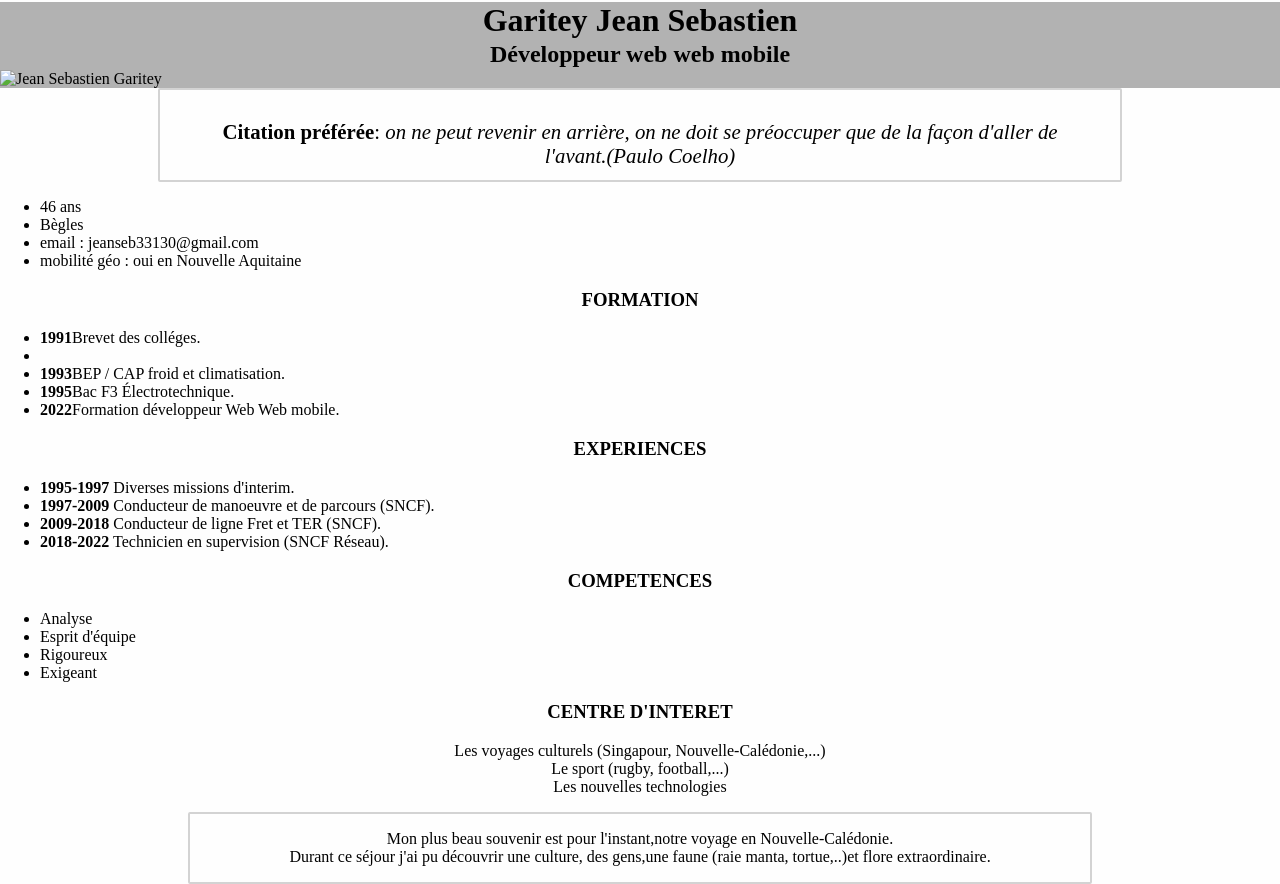
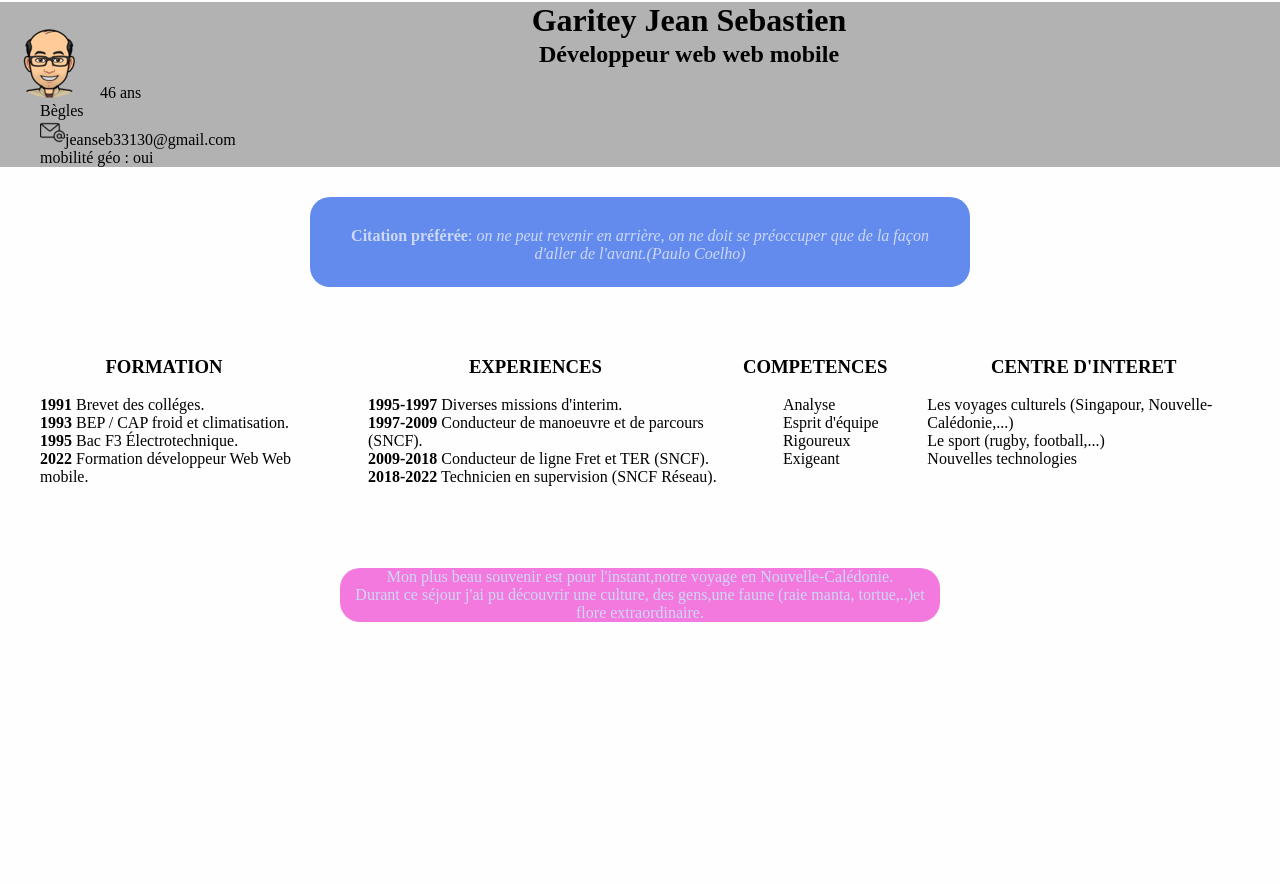
Before and after one commit to sabseb33130/CV, a plain HTML site: page index.html in a window 1280 px wide. After the commit the page ends 800 px from the top, so only its background shows below. Drawn offline with Linux system fonts and the light colour scheme.

Commit message:
changement html et nettoyage css

```diff
--- a/index.html
+++ b/index.html
@@ -7,27 +7,30 @@
     <title>Document</title>
     <link rel="stylesheet" href="style.css">
 </head>
-<body>
+
     <header>
+        <img id="image1" src="./asset/image/moiemoji.png" alt="Jean Sebastien Garitey">
         <h1>Garitey Jean Sebastien</h1>
         <h2>Développeur web web mobile</h2>
-        <img src="" alt="Jean Sebastien Garitey" >
-    </header>
-    <p id="citation"><strong>Citation préférée</strong>: <em>on ne peut revenir en arrière, on ne doit se préoccuper que de la façon d'aller de l'avant.(Paulo Coelho)</em></p>
-    <ul>
-        <li>46 ans</li>
-        <li>Bègles</li>
-        <li>email : jeanseb33130@gmail.com</li>
-        <li>mobilité géo : oui en Nouvelle Aquitaine</li>
-        </ul>
+            <ul>
+                <li>46 ans</li>
+                <li>Bègles</li>
+                <li><img src="./asset/image/email.png">jeanseb33130@gmail.com</li>
+                <li>mobilité géo : oui </li>
+            </ul>
+        </header>
+    <div>
+        <p id="citation"><strong>Citation préférée</strong>: <em>on ne peut revenir en arrière, on ne doit se préoccuper que de la façon d'aller de l'avant.(Paulo Coelho)</em></p>
+    </div>
+    <div id="colonne">
     <div>
         <h3>FORMATION</h3>
         <ul>
-            <li><strong>1991</strong>Brevet des colléges.<li>
-            <li><strong>1993</strong>BEP / CAP froid et climatisation.</li>
-            <li><strong>1995</strong>Bac F3 Électrotechnique.</li>
-            <li><strong>2022</strong>Formation développeur Web Web mobile.</li>
-            </ul>
+            <li><strong>1991</strong> Brevet des colléges.</li>
+            <li><strong>1993</strong> BEP / CAP froid et climatisation.</li>
+            <li><strong>1995</strong> Bac F3 Électrotechnique.</li>
+            <li><strong>2022</strong> Formation développeur Web Web mobile.</li>
+        </ul>
     </div>
     <div>
         <h3>EXPERIENCES</h3>
@@ -49,10 +52,12 @@
     </div>
     <div>
         <h3>CENTRE D'INTERET</h3>
-        <p>Les voyages culturels (Singapour, Nouvelle-Calédonie,...)<br>
-            Le sport (rugby, football,...)<br>
-            Les nouvelles technologies<br>
-        </p>
+        <ul>
+            <li>Les voyages culturels (Singapour, Nouvelle-Calédonie,...)</li>
+            <li>Le sport (rugby, football,...)</li>
+            <li>Nouvelles technologies</li>
+        </ul>
+    </div>
     </div>
     <div id="souvenir">
         <p>Mon plus beau souvenir est pour l'instant,notre voyage en Nouvelle-Calédonie. <br>
--- a/style.css
+++ b/style.css
@@ -15,22 +15,26 @@ h1,h2{
     margin: 2px;
 }
 #citation{
-    border: 2px solid lightgrey;
-    border-radius: 2px;
-    width: 900px;
+    border: 0px solid lightgrey;
+    border-radius: 20px;
+    width: 600px;
     height: 30px;
     margin: auto;
     text-align:center;
     padding: 30px;
-    font-size: 1.3em;
+    margin-top: 30px;
+    background-color: #638bee;
+    color: #cdd8f5;
 }
 #souvenir{
-    border: 2px solid lightgrey;
-    border-radius: 2px;
-    width: 900px;
+    border: 0px solid lightgrey;
+    border-radius: 20px;
+    width: 600px;
     margin-bottom: 5px;
     margin: auto;
     text-align:center;
+    color: #cdd8f5;
+    background-color: #f379de;
 }
 h3{
     text-align: center;
@@ -38,3 +42,15 @@ h3{
 p{
     text-align: center;
 }
+#colonne{
+    display: inline-flex;
+    margin-top: 50px;
+    margin-bottom: 50px;
+}
+ul{
+    list-style-type: none;
+}
+#image1{
+    float:left;
+    vertical-align: top;
+}
```
Also changed, not shown: asset/image/email.png (added), asset/image/moiemoji.png (added).
